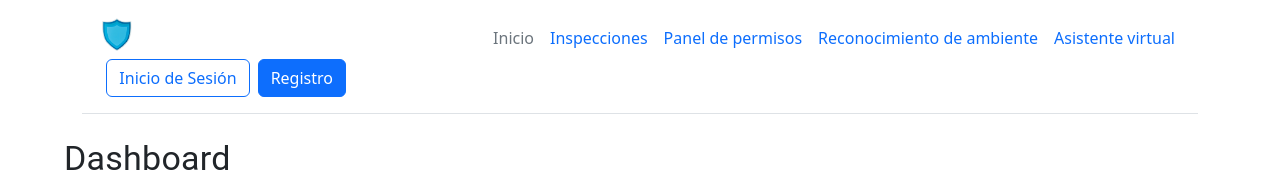
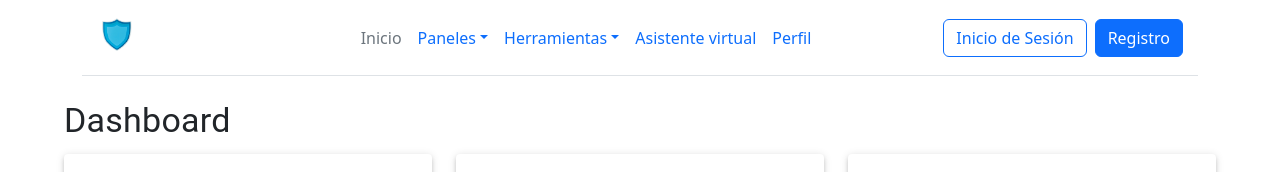
Before and after one commit to PseinTeam/Proyecto-Hackathon, a React (Vite) app in the folder FrontEnd/: page / in a window 1280 px wide. Shown: the top 172 px of the page. Built offline with nearby package versions, Linux system fonts and the light colour scheme; no server answers.

Commit message:
feat: :building_construction: Se integraron nuevos archivos Ambientrecognicion.jsx, Inspectionspanel.jsx y Employeepanel.jsx
se realizaron las integraciones de los nuevos archivos con sus rutas correspondientes y unas cuantas modificaciones de estructura al navbar para agregar dropdowns

```diff
--- a/FrontEnd/index.html
+++ b/FrontEnd/index.html
@@ -13,5 +13,7 @@
   <body>
     <div id="root"></div>
     <script type="module" src="/src/main.jsx"></script>
+    <script src="https://cdn.jsdelivr.net/npm/@popperjs/core@2.11.6/dist/umd/popper.min.js"></script>
+    <script src="https://cdn.jsdelivr.net/npm/bootstrap@5.3.0/dist/js/bootstrap.min.js"></script>
   </body>
 </html>
--- /dev/null
+++ b/FrontEnd/src/components/Panelempleados/Employeepanel.jsx
@@ -0,0 +1,11 @@
+import React from "react";
+import { Navbar } from "../header/Navbar";
+
+export const Employeepanel = () => {
+  return (
+    <div>
+      <Navbar />
+      Employeepanel
+    </div>
+  );
+};
--- /dev/null
+++ b/FrontEnd/src/components/Panelinspecciones/Inspectionspanel.jsx
@@ -0,0 +1,11 @@
+import React from "react";
+import { Navbar } from "../header/Navbar";
+
+export const Inspectionspanel = () => {
+  return (
+    <div>
+      <Navbar />
+      Inspectionspanel
+    </div>
+  );
+};
--- a/FrontEnd/src/components/header/Navbar.jsx
+++ b/FrontEnd/src/components/header/Navbar.jsx
@@ -19,7 +19,7 @@ export const Navbar = () => {
                 height="37"
                 role="img"
                 aria-label="Logo"
-                alt=""
+                alt="Logo"
               />
             </a>
           </div>
@@ -30,24 +30,78 @@ export const Navbar = () => {
                 Inicio
               </a>
             </li>
+
+            <li className="nav-item dropdown">
+              <a
+                className="nav-link dropdown-toggle px-2"
+                href="#"
+                id="panelDropdown"
+                role="button"
+                data-bs-toggle="dropdown"
+                aria-expanded="false"
+              >
+                Paneles
+              </a>
+              <ul className="dropdown-menu" aria-labelledby="panelDropdown">
+                <li>
+                  <a className="dropdown-item" href="/Panelpermisos">
+                    Panel de permisos
+                  </a>
+                </li>
+                <li>
+                  <a className="dropdown-item" href="/PanelEmergencias">
+                    Panel de emergencias
+                  </a>
+                </li>
+                <li>
+                  <a className="dropdown-item" href="/Employeepanel">
+                    Panel de empleados
+                  </a>
+                </li>
+                <li>
+                  <a className="dropdown-item" href="/Inspectionspanel">
+                    Panel de inspecciones
+                  </a>
+                </li>
+              </ul>
+            </li>
+            <li className="nav-item dropdown">
+              <a
+                className="nav-link dropdown-toggle px-2"
+                href="#"
+                id="panelDropdown"
+                role="button"
+                data-bs-toggle="dropdown"
+                aria-expanded="false"
+              >
+                Herramientas
+              </a>
+              <ul className="dropdown-menu" aria-labelledby="panelDropdown">
+                <li>
+                  <a href="/Ambientrecognicion" className="dropdown-item">
+                    Reconocimiento de ambiente
+                  </a>
+                </li>
+                <li>
+                  <a href="/InspectionForm" className="dropdown-item">
+                    Inspecciones
+                  </a>
+                </li>
+              </ul>
+            </li>
+
             <li>
-              <a href="/InspectionForm" className="nav-link px-2">
-                Inspecciones
-              </a>
-            </li>
-            <li>
-              <a href="/Panelpermisos" className="nav-link px-2">
-                Panel de permisos
+              <a
+                href="https://jorgito-76bcf3.zapier.app"
+                target="_blank"
+                className="nav-link px-2"
+              >
+                Asistente virtual
               </a>
             </li>
             <li>
               <a href="#" className="nav-link px-2">
-                Reconocimiento de ambiente
-              </a>
-            </li>
-            <li>
-              <a href="#" className="nav-link px-2">
-                Asistente virtual
+                Perfil
               </a>
             </li>
           </ul>
--- /dev/null
+++ b/FrontEnd/src/pages/Ambientrecognicion.jsx
@@ -0,0 +1,11 @@
+import React from "react";
+import { Navbar } from "../components/header/Navbar";
+
+export const Ambientrecognicion = () => {
+  return (
+    <div>
+      <Navbar />
+      Ambientrecognicion
+    </div>
+  );
+};
--- a/FrontEnd/src/routes/routes.jsx
+++ b/FrontEnd/src/routes/routes.jsx
@@ -7,6 +7,9 @@ import { Changedata } from "../pages/Changedata.jsx";
 import { InspectionForm } from "../components/Inspections/Inspections.jsx";
 import { Panel } from "../components/Panel/PanelEmergencias.jsx";
 import { PanelPermisos } from "../components/Paneldepermisos/Permissionspanel.jsx";
+import { Ambientrecognicion } from "../pages/Ambientrecognicion.jsx";
+import { Employeepanel } from "../components/Panelempleados/Employeepanel.jsx";
+import { Inspectionspanel } from "../components/Panelinspecciones/Inspectionspanel.jsx";
 
 export const RoutesComponent = () => {
   return (
@@ -19,6 +22,9 @@ export const RoutesComponent = () => {
       <Route path="/InspectionForm" element={<InspectionForm />} />
       <Route path="/PanelEmergencias" element={<Panel />} />
       <Route path="/PanelPermisos" element={<PanelPermisos />} />
+      <Route path="/Ambientrecognicion" element={<Ambientrecognicion />} />
+      <Route path="/Employeepanel" element={<Employeepanel />} />
+      <Route path="/Inspectionspanel" element={<Inspectionspanel />} />
     </Routes>
   );
 };
```
